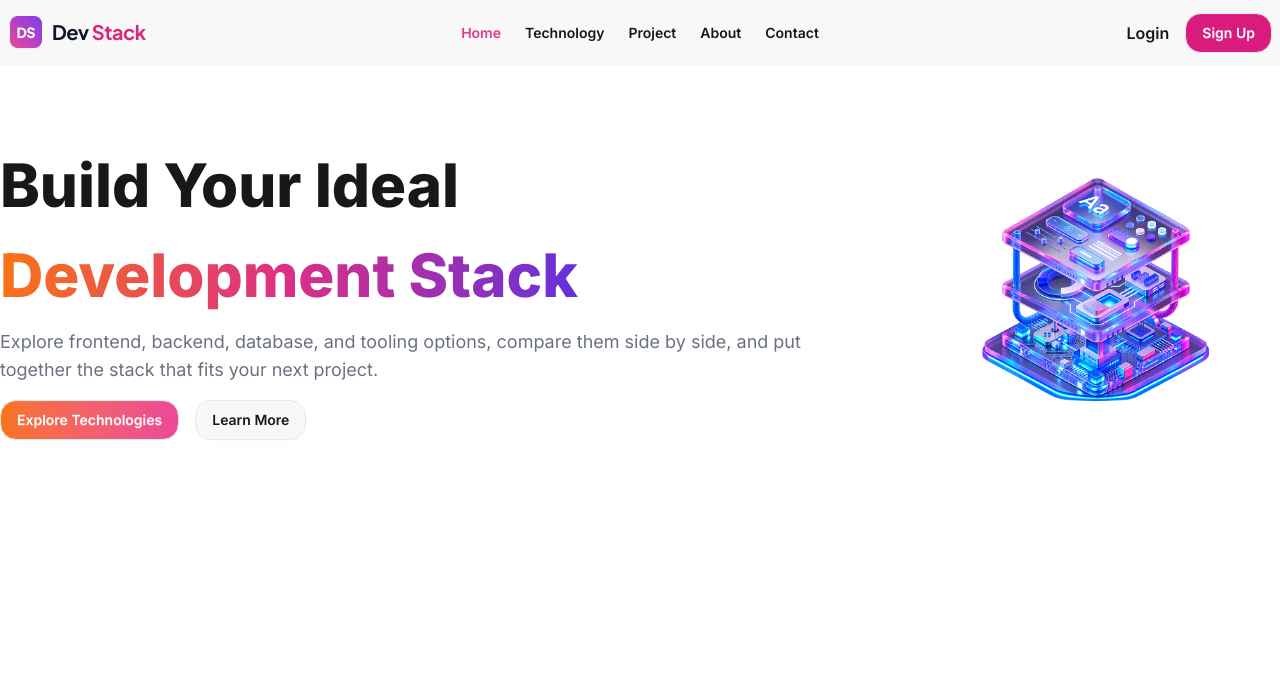
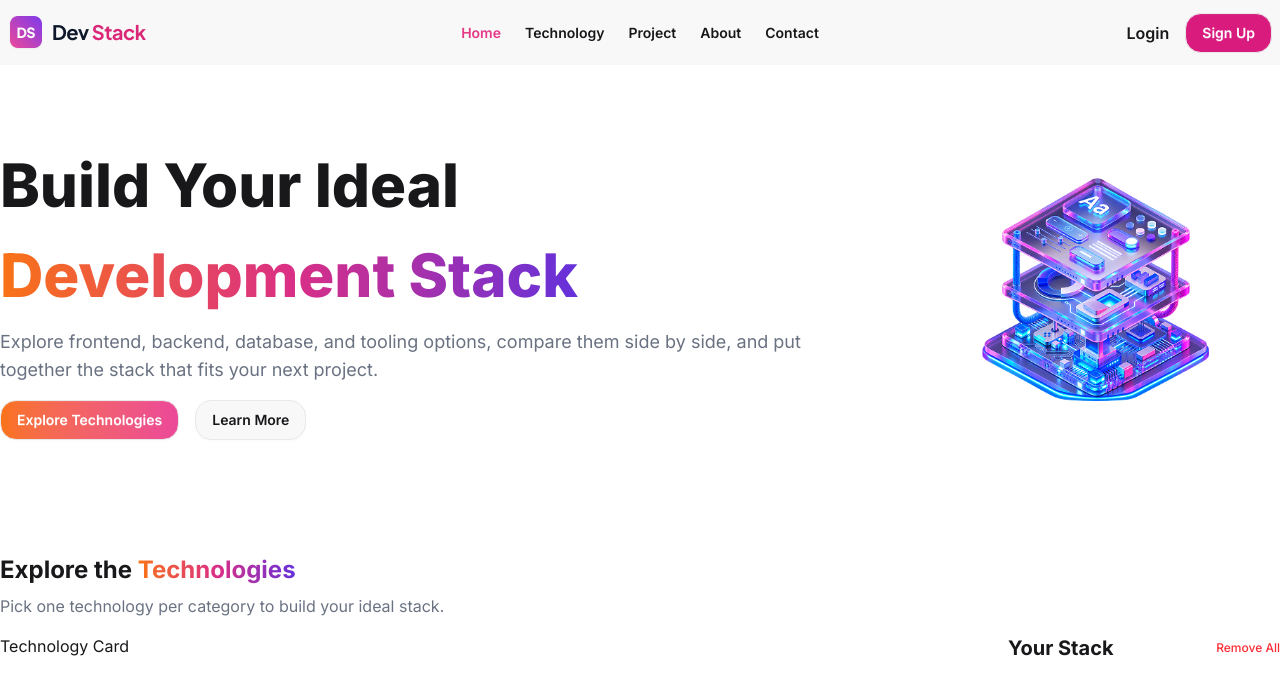
Before and after one commit to mahadi1951/Dev-Stack, a React (Vite) app: page / in a window 1280 px wide. Shown: the top 694 px of the page. Built offline with nearby package versions, Linux system fonts and the light colour scheme.

Commit message:
data loaded

```diff
--- a/src/App.tsx
+++ b/src/App.tsx
@@ -1,13 +1,21 @@
+import { Suspense } from "react";
 import "./App.css";
 import Hero from "./Components/Hero";
 import Navbar from "./Components/Navbar";
+import TechnologyGrid from "./Components/TechnologyGrid";
+
+const technologiesPromise = fetch("/TechnologyData.json")
+.then((res) => res.
+json());
 
 function App() {
   return (
     <>
       <Navbar />
       <Hero />
-
+    <Suspense fallback={<span className="loading loading-dots loading-xl"></span>}>
+      <TechnologyGrid  technologiesPromise={technologiesPromise} />
+    </Suspense>
 
     </>
   );
--- a/src/Components/TechnologyGrid.tsx
+++ b/src/Components/TechnologyGrid.tsx
@@ -1,9 +1,56 @@
-import React from 'react';
+import React, { use } from "react";
+import TechnologyCard from "../Components/TechnologyCard";
+type Technology = {
+  id: number;
+  name: string;
+  category: string;
+  description: string;
+  icon: string;
+  rating: number;
+  difficulty: string;
+  badge: string;
+};
 
-const TechnologyGrid = () => {
+type TechnologyGridProps = {
+  technologiesPromise: Promise<Technology[]>;
+};
+
+const TechnologyGrid = ({ technologiesPromise }: TechnologyGridProps) => {
+  const data = use(technologiesPromise);
+
+  console.log(data);
+
   return (
-    <div>
-      <h2>Technology Grid</h2>
+    <div className="technology-grid container mx-auto py-10">
+      {/* Heading */}
+      <div>
+        <h2 className="text-2xl font-bold mb-2">
+          Explore the <span className="brand-gradient">Technologies</span>
+        </h2>
+
+        <p className="text-gray-500">
+          Pick one technology per category to build your ideal stack.
+        </p>
+      </div>
+
+      {/* Grid */}
+      <div className="grid grid-cols-9 gap-4 mt-4">
+        {/* Technology Cards */}
+        <div className="col-span-7">
+          <TechnologyCard data={data} />
+        </div>
+
+        {/* Your Stack */}
+        <div className="col-span-2 sticky top-0 z-50">
+          <div className="flex items-center justify-between mb-4">
+            <h2 className="text-xl font-bold">Your Stack</h2>
+
+            <button className="text-xs text-red-500 hover:text-red-700 font-medium">
+              Remove All
+            </button>
+          </div>
+        </div>
+      </div>
     </div>
   );
 };
```
Also changed, not shown: src/Components/type.tsx (added).
